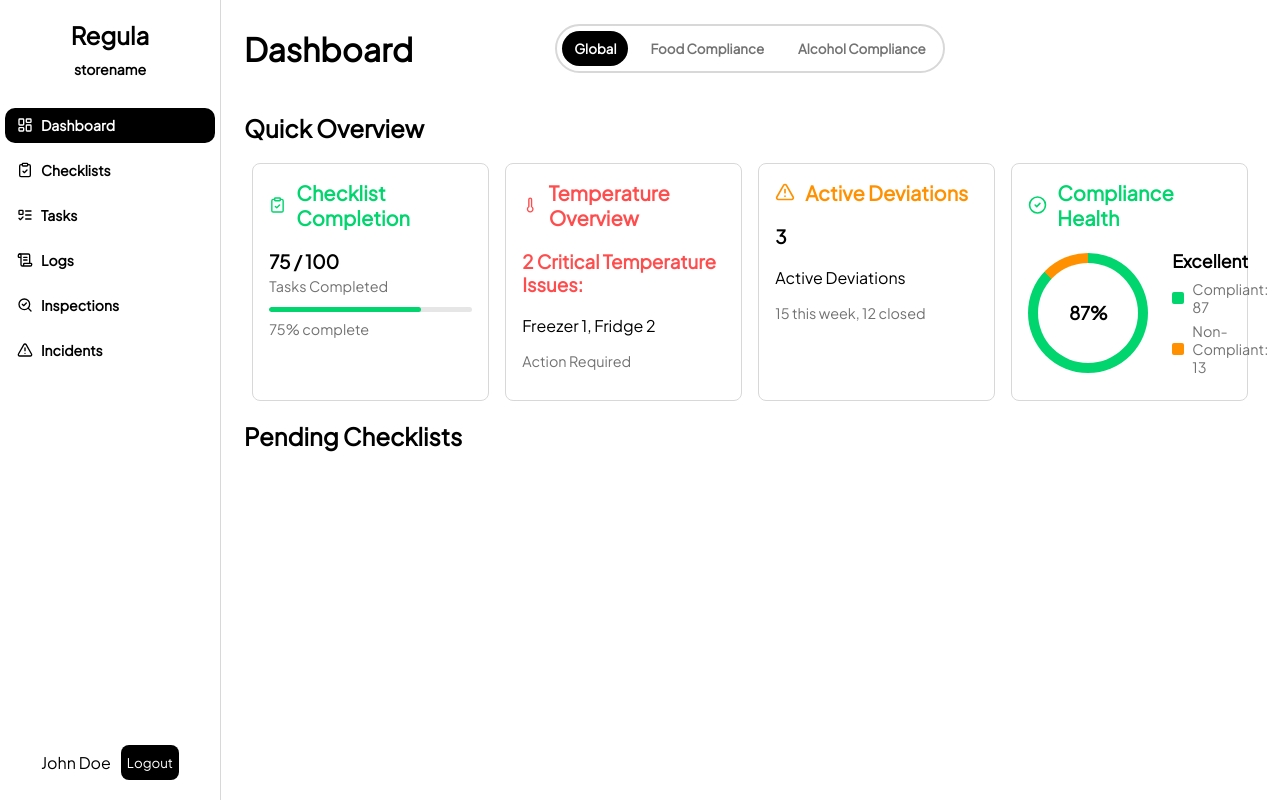
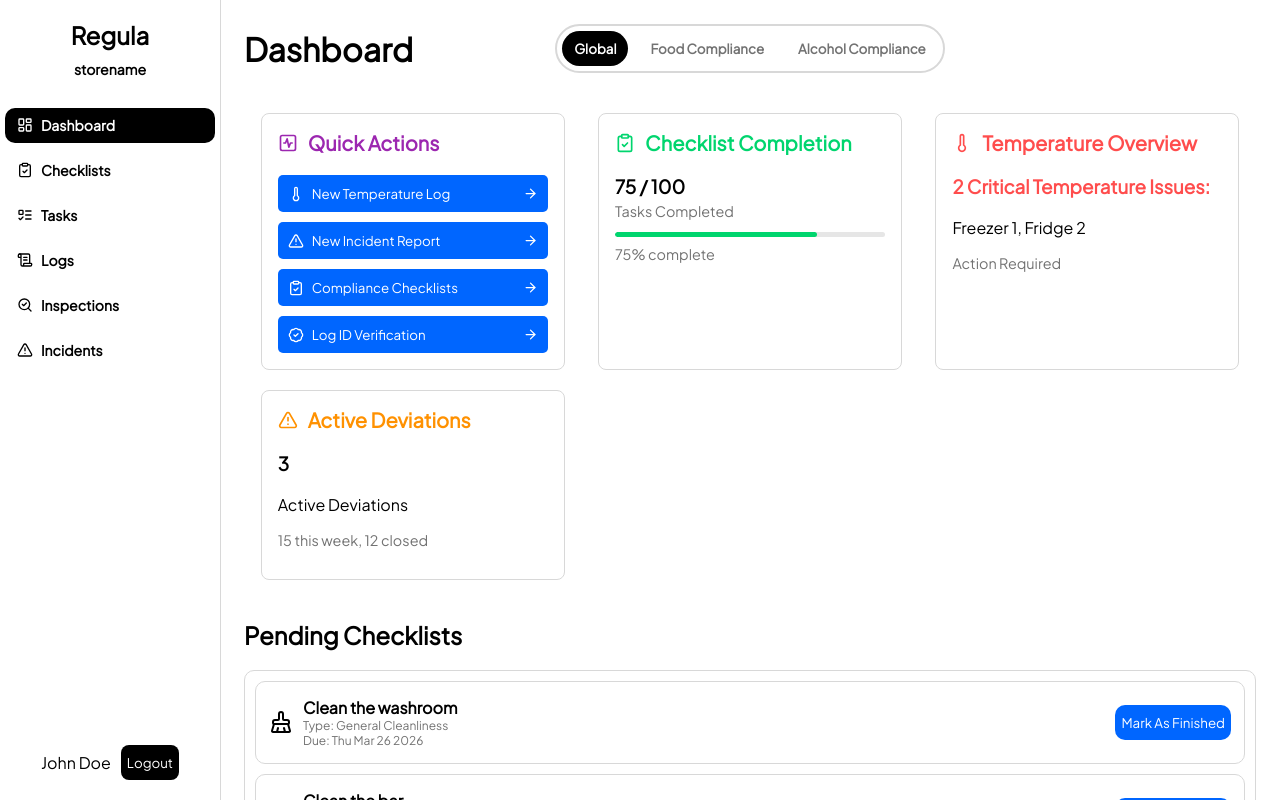
Before and after one commit to siguraso/fullstack-project-v26, a Vue app in the folder frontend/: page / in a window 1280 px wide. Shown: the top 800 px of the page. Built offline with nearby package versions, Linux system fonts and the light colour scheme; the HTML template or start-up script is replaced by a standard one.

Commit message:
added a PendingChecklists component and minor refactor

```diff
--- /dev/null
+++ b/frontend/src/components/ui/TaskListItem.vue
@@ -0,0 +1,65 @@
+<script setup lang="ts">
+import { Proportions } from '@lucide/vue'
+import Card from './Card.vue'
+
+interface TaskListItemProps {
+  taskTitle: string
+  taskType: string
+  dueDate: Date
+  icon: any
+}
+
+const props = defineProps<TaskListItemProps>()
+</script>
+
+<template>
+  <div class="task-item">
+    <div class="task-description">
+      <component :is="props.icon" />
+      <div class="task-header">
+        <h3 class="task-title">{{ props.taskTitle }}</h3>
+        <p class="task-subtext">Type: {{ props.taskType }}</p>
+        <p class="task-subtext">Due: {{ props.dueDate.toDateString() }}</p>
+      </div>
+    </div>
+    <button class="finish-btn" type="button">Mark As Finished</button>
+  </div>
+</template>
+
+<style scoped>
+.task-description {
+  display: flex;
+  flex-direction: row;
+  gap: 10px;
+  align-items: center;
+}
+
+.task-item {
+  border: 1px solid var(--stroke);
+  padding-left: 13px;
+  padding-right: 13px;
+  border-radius: 10px;
+  display: flex;
+  justify-content: space-between;
+  align-items: center;
+  padding-top: 15px;
+  padding-bottom: 15px;
+}
+
+.task-header {
+  align-self: flex-start;
+}
+
+.task-header h3 {
+  font-weight: bold;
+  font-size: 16px;
+  margin: 0;
+}
+
+.task-header .task-subtext {
+  font-size: 12px;
+  margin-top: 0px;
+  margin-bottom: 0px;
+  color: var(--text-secondary);
+}
+</style>
--- a/frontend/src/views/dashboard/Dashboard.vue
+++ b/frontend/src/views/dashboard/Dashboard.vue
@@ -1,9 +1,5 @@
 <script lang="ts" setup>
 import { ref } from 'vue'
-import Card from '@/components/ui/Card.vue'
-import PieChart from './components/PieChart.vue'
-import QuickActions from './components/QuickActions.vue'
-import MyTasks from './components/MyTasks.vue'
 import ViewHeader from '@/components/ui/ViewHeader.vue'
 
 type DashboardState = 'ready' | 'loading' | 'error'
@@ -11,12 +7,11 @@ type DashboardState = 'ready' | 'loading' | 'error'
 const dashboardState = ref<DashboardState>('ready')
 const hasAssignedTasks = ref(true)
 
-import { Thermometer, TriangleAlert, ClipboardCheck, BadgeCheck } from '@lucide/vue'
-import InfoCard from './components/info-cards/InfoCard.vue'
 import ChecklistCompletionCard from './components/info-cards/ChecklistCompletionCard.vue'
 import TemperatureOverviewCard from './components/info-cards/TemperatureOverviewCard.vue'
 import ActiveDeviationCard from './components/info-cards/ActiveDeviationCard.vue'
-import ComplianceHealthCard from './components/info-cards/ComplianceHealthCard.vue'
+import PendingChecklists from './components/PendingChecklists.vue'
+import QuickActionsCard from './components/info-cards/QuickActionsCard.vue'
 
 // placeholders
 const primaryChart = {
@@ -47,29 +42,33 @@ const retryLoad = () => {
     />
   </header>
 
-  <h2>Quick Overview</h2>
+  <!-- <h2>Quick Overview</h2> -->
 
   <div class="info-cards">
+    <QuickActionsCard />
+
     <ChecklistCompletionCard />
 
     <TemperatureOverviewCard />
 
     <ActiveDeviationCard />
-
-    <ComplianceHealthCard />
   </div>
 
   <h2>Pending Checklists</h2>
+
+  <PendingChecklists />
 </template>
 
 <style scoped>
 .info-cards {
   display: grid;
-  grid-template-columns: repeat(auto-fit, minmax(240px, 1fr));
+  grid-template-columns: repeat(auto-fit, minmax(280px, 1fr));
+  overflow-x: scroll;
 }
 
 .info-card {
   width: 80%;
   justify-self: center;
+  margin-bottom: 20px;
 }
 </style>
--- /dev/null
+++ b/frontend/src/views/dashboard/components/PendingChecklists.vue
@@ -0,0 +1,50 @@
+<script setup lang="ts">
+import TaskListItem from '@/components/ui/TaskListItem.vue'
+import { BottleWine, BrushCleaning, ForkKnife } from '@lucide/vue'
+
+// placeholder
+// TODO: make acrually database intergration
+const tasks = {
+  task1: {
+    taskTitle: 'Clean the washroom',
+    taskType: 'General Cleanliness',
+    dueDate: new Date(),
+    icon: BrushCleaning,
+  },
+  task2: {
+    taskTitle: 'Clean the bar',
+    taskType: 'Alcohol Compliance',
+    dueDate: new Date(),
+    icon: BottleWine,
+  },
+  task3: {
+    taskTitle: 'Prepare for weekly food inspection',
+    taskType: 'Food Compliance',
+    dueDate: new Date(),
+    icon: ForkKnife,
+  },
+}
+</script>
+
+<template>
+  <div class="tasks">
+    <TaskListItem
+      v-for="task in tasks"
+      :taskTitle="task.taskTitle"
+      :taskType="task.taskType"
+      :dueDate="task.dueDate"
+      :icon="task.icon"
+    />
+  </div>
+</template>
+
+<style>
+.tasks {
+  display: flex;
+  flex-direction: column;
+  gap: 10px;
+  padding: 10px;
+  border: 1px solid var(--stroke);
+  border-radius: 10px;
+}
+</style>
--- a/frontend/src/views/dashboard/components/PieChart.vue
+++ b/frontend/src/views/dashboard/components/PieChart.vue
@@ -11,8 +11,8 @@ const props = withDefaults(
   {
     greenPiece: 0,
     orangePiece: 0,
-    greenLabel: 'Green',
-    orangeLabel: 'Orange',
+    greenLabel: undefined,
+    orangeLabel: undefined,
   },
 )
 
@@ -53,7 +53,7 @@ const pieStyle = computed(() => {
       <div class="stack-circle" />
       <p>{{ Math.round(greenPercent) }} %</p>
     </div>
-    <div class="legend">
+    <div v-if="props.greenLabel && props.orangeLabel" class="legend">
       <div class="legend-row">
         <span class="box box-green" />
         <span class="legend-label">{{ greenLabel }}: {{ green }}</span>
--- a/frontend/src/views/dashboard/components/info-cards/ComplianceHealthCard.vue
+++ b/frontend/src/views/dashboard/components/info-cards/ComplianceHealthCard.vue
@@ -44,6 +44,8 @@ const pieStyle = computed(() => {
 })
 </script>
 
+<!--Work in progress ;-;-->
+
 <template>
   <InfoCard
     class="info-card"
@@ -52,6 +54,9 @@ const pieStyle = computed(() => {
     :cardColor="statusColor"
   >
     <div class="compliance-wrapper">
+      <div class="status-section">
+        <h3 class="status-title">{{ complianceStatus }}</h3>
+      </div>
       <div class="pie-container">
         <div class="pie-chart">
           <div
@@ -62,20 +67,6 @@ const pieStyle = computed(() => {
           />
           <div class="stack-circle" />
           <p>{{ Math.round(complianceRate) }}%</p>
-        </div>
-      </div>
-
-      <div class="status-section">
-        <h3 class="status-title">{{ complianceStatus }}</h3>
-        <div class="metrics">
-          <div class="metric">
-            <span class="box box-compliant" />
-            <span class="metric-label">Compliant: {{ compliantItems }}</span>
-          </div>
-          <div class="metric">
-            <span class="box box-non-compliant" />
-            <span class="metric-label">Non-Compliant: {{ nonCompliantItems }}</span>
-          </div>
         </div>
       </div>
     </div>
--- a/frontend/src/views/dashboard/components/info-cards/InfoCard.vue
+++ b/frontend/src/views/dashboard/components/info-cards/InfoCard.vue
@@ -11,7 +11,7 @@ const props = defineProps<InfoCardProps>()
 </script>
 
 <template>
-  <Card>
+  <Card class="card">
     <template #card-header>
       <div class="header" :style="{ color: props.cardColor }">
         <component :is="props.icon" size="20" aria-hidden="true" />
@@ -20,7 +20,7 @@ const props = defineProps<InfoCardProps>()
     </template>
 
     <template #card-content>
-      <slot />
+      <slot class="card-content" />
     </template>
   </Card>
 </template>
@@ -39,4 +39,8 @@ const props = defineProps<InfoCardProps>()
 .description {
   margin: 0;
 }
+
+.card-content {
+  align-items: center;
+}
 </style>
--- a/frontend/src/views/dashboard/components/QuickActions.vue
+++ b/frontend/src/views/dashboard/components/info-cards/QuickActionsCard.vue
@@ -1,6 +1,14 @@
 <script lang="ts" setup>
 import Card from '@/components/ui/Card.vue'
-import { ArrowRight, Thermometer, TriangleAlert, ClipboardCheck, BadgeCheck } from '@lucide/vue'
+import {
+  ArrowRight,
+  Thermometer,
+  TriangleAlert,
+  ClipboardCheck,
+  BadgeCheck,
+  ActivitySquareIcon,
+} from '@lucide/vue'
+import InfoCard from './InfoCard.vue'
 
 const quickActions = [
   {
@@ -27,10 +35,12 @@ const quickActions = [
 </script>
 
 <template>
-  <Card class="quick-actions">
-    <template #card-header> Quick Actions </template>
-
-    <template #card-content>
+  <InfoCard
+    class="info-card"
+    title="Quick Actions"
+    :icon="ActivitySquareIcon"
+    :cardColor="'var(--quaternary)'"
+  >
     <div class="action-list">
       <button
         v-for="action in quickActions"
@@ -45,11 +55,14 @@ const quickActions = [
         </span>
       </button>
     </div>
-    </template>
-  </Card>
+  </InfoCard>
 </template>
 
 <style scoped>
+.title {
+  color: var(--quaternary);
+}
+
 .action-list {
   display: flex;
   flex-direction: column;
```
Lines whose indentation alone changed are shown as unchanged.
